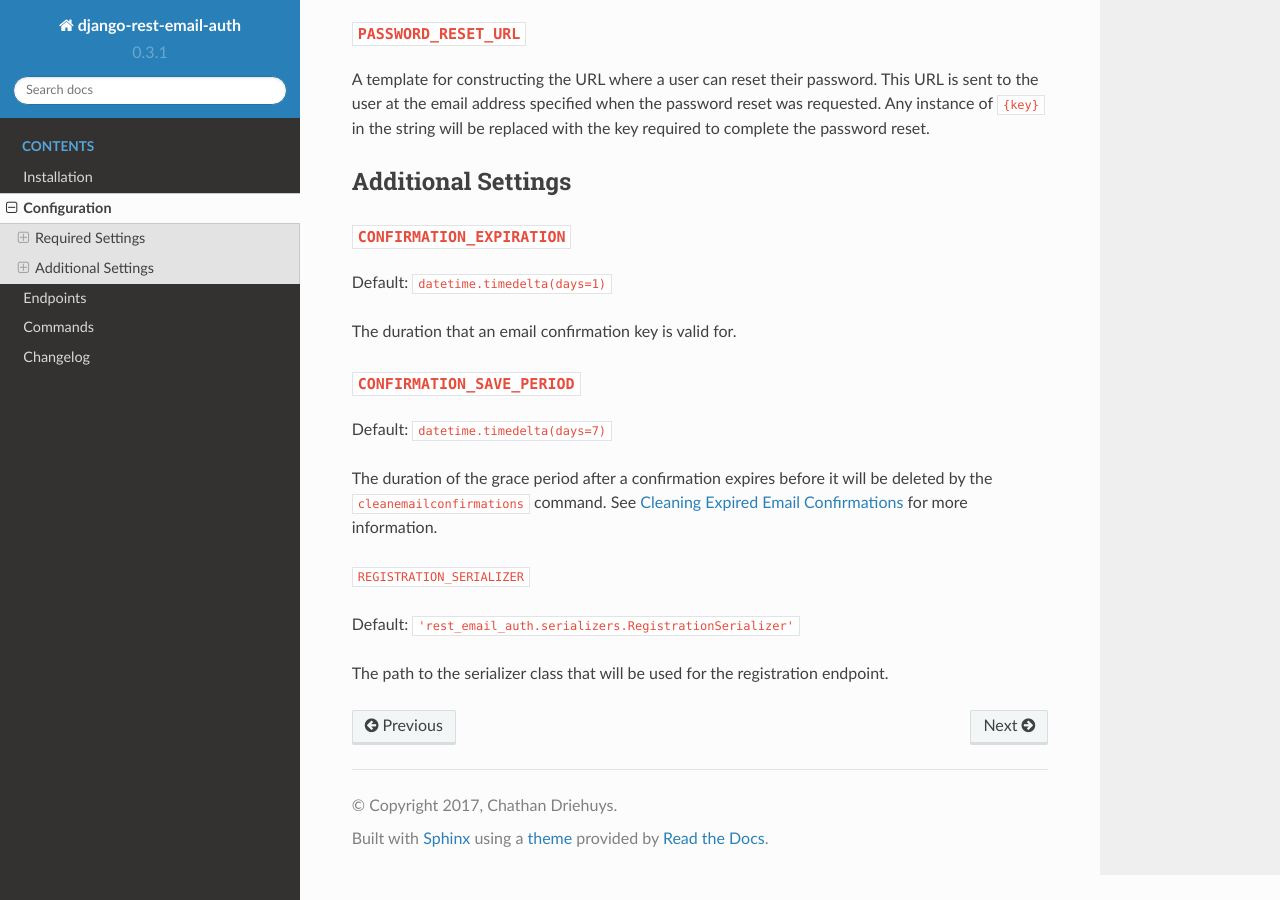
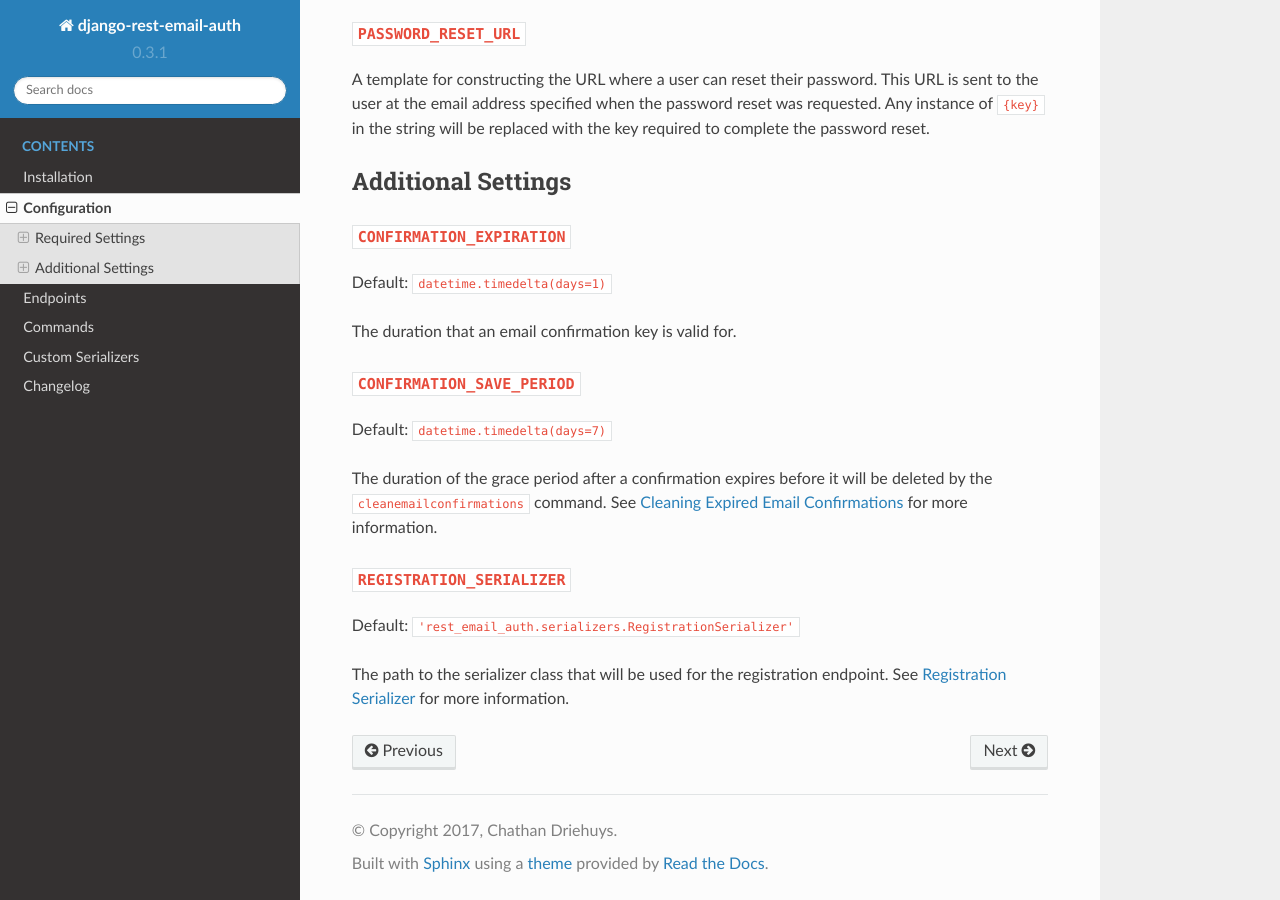
Before and after one commit to cdriehuys/django-rest-email-auth, a Sphinx documentation site: the page built from docs/configuration.rst, in a window 1280 px wide and 900 px high, scrolled down 601 px. Built offline with Sphinx 7.4.7 and the Read the Docs theme 2.0.0, drawn with Linux system fonts in a browser that asks for light colours.

Commit message:
Document process for overriding serializers.

```diff
--- a/docs/configuration.rst
+++ b/docs/configuration.rst
@@ -49,8 +49,11 @@
 deleted by the ``cleanemailconfirmations`` command. See :ref:`clean-email-confirmations` for more information.
 
 
+.. _config-registration-serializer:
+
 ``REGISTRATION_SERIALIZER``
+---------------------------
 
 Default: ``'rest_email_auth.serializers.RegistrationSerializer'``
 
-The path to the serializer class that will be used for the registration endpoint.
+The path to the serializer class that will be used for the registration endpoint. See :ref:`custom-serializers-registration` for more information.
--- a/docs/index.rst
+++ b/docs/index.rst
@@ -15,6 +15,7 @@
    configuration
    endpoints
    commands
+   custom-serializers
    CHANGELOG
 
 
```
Also changed, not shown: docs/custom-serializers.rst (added, +32 -0 lines), 1 other file.
